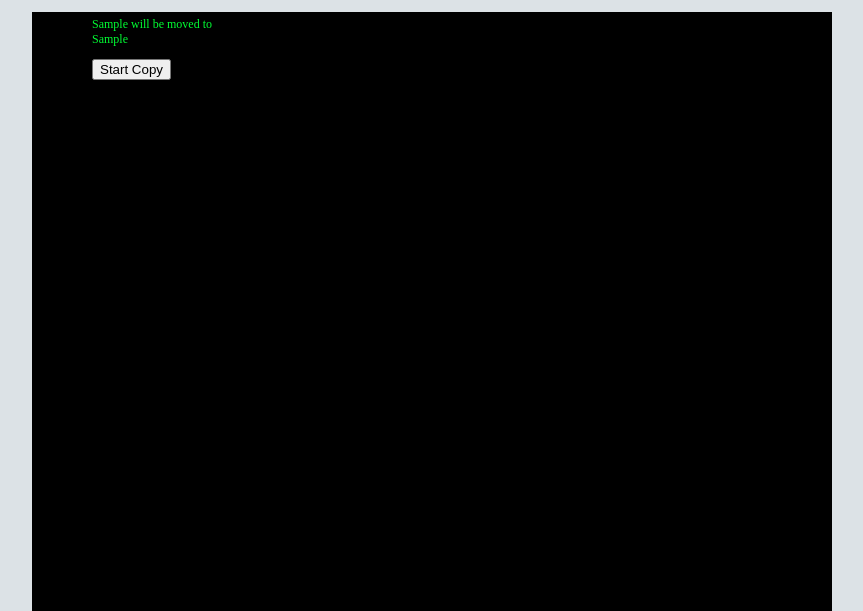
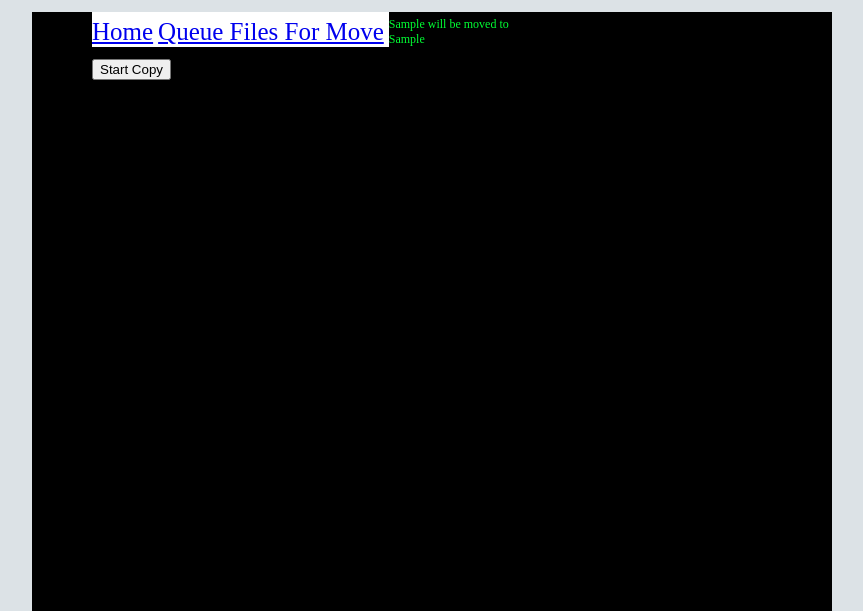
Before and after one commit to RC1140/fslm, a Django app: template spacemanager/templates/dataToBeMoved.html in a window 1280 px wide. Shown: the part 80-691 px from the top of the page, without its empty margins (208-1071 px from the left). Run offline with Django 3.2, Linux system fonts and the light colour scheme; the template is opened without the code that fills it: most values are stand-ins (such as "Sample title", 1, 10 or a date in 2020).

Commit message:
Updated styles and added a basic menu

```diff
--- a/spacemanager/static/css/style.css
+++ b/spacemanager/static/css/style.css
@@ -33,3 +33,4 @@ body
 }
 ul { list-style:none;  }
 ul li { padding-top:5px; }
+.menu li { float: left; font-size:25px; padding-right:5px;line-height:30px;color:white;background-color:white;}
--- a/spacemanager/templates/home.html
+++ b/spacemanager/templates/home.html
@@ -5,5 +5,5 @@
 {% endblock %}
 
 {% block content %}
-home
+
 {% endblock %}
--- a/spacemanager/templates/master.html
+++ b/spacemanager/templates/master.html
@@ -11,6 +11,12 @@
 <div id="header"></div>
 <div id="bodyholder">
     <div id="content">
+        <div class="menu">
+            <ul>
+                <li><a href="/">Home </a></li>
+                <li><a href="/move/">Queue Files For Move</a></li>
+            </ul>
+        </div>
         {% block content %}{% endblock %}
     </div>
 </div>
--- a/spacemanager/views.py
+++ b/spacemanager/views.py
@@ -153,6 +153,8 @@ def moveFiles(request):
 
         drives = Drive.objects.filter(DriveType='M')
         #Some serious looping about to begin , this might be able to be optimized later
+        if drives.count() == 0:
+            return HttpResponse('No drives found to monitor')
         for monitorDrive in drives:
             freedSpace = 0
             #spaceToFree = getDriveOverMaxCapacity(monitorDrive)
@@ -161,6 +163,8 @@ def moveFiles(request):
             '''Get a list of drives that we are monitoring
                    Check if there are any folders that were defined for the drive and
                    if so start checking them as candidates to be moved'''
+            if monitorFolders.count() == 0:
+                return HttpResponse('No folders found to monitor in the current drive structure')
             foldersQueued = []
             for monitorFolder in monitorFolders:
                 scanFolders = os.listdir(monitorFolder.Path)
```
